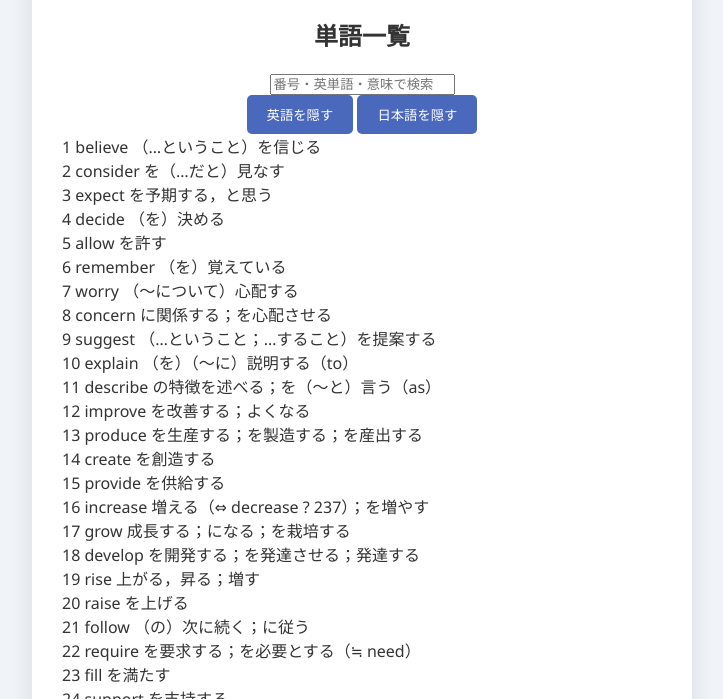
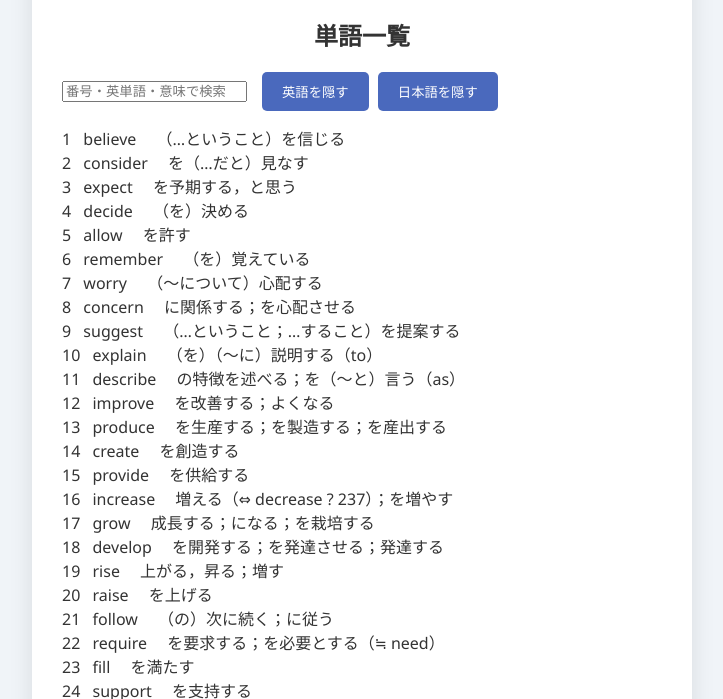
Before and after one commit to j20252098/b, a plain HTML site: page quiz.html in a window 1280 px wide. Both pictures are taken after a click on the button "単語一覧を見る". Shown: the part 100-799 px from the top of the page, without its empty margins (278-1001 px from the left). Drawn offline with Linux system fonts and the light colour scheme.

Commit message:
Update style.css

```diff
--- a/style.css
+++ b/style.css
@@ -277,3 +277,24 @@ button:disabled {
 .word-item:nth-child(even) {
     background-color: #f9f9f9;
 }
+.word-num {
+  width: 40px;
+  color: #666;
+  font-weight: bold;
+}
+
+.word-en, .word-jp {
+  flex: 1;
+  padding: 0 8px;
+}
+
+.list-controls {
+  display: flex;
+  gap: 10px;
+  align-items: center;
+  margin-bottom: 15px;
+}
+
+.toggle-buttons button {
+  margin-left: 5px;
+}
```
